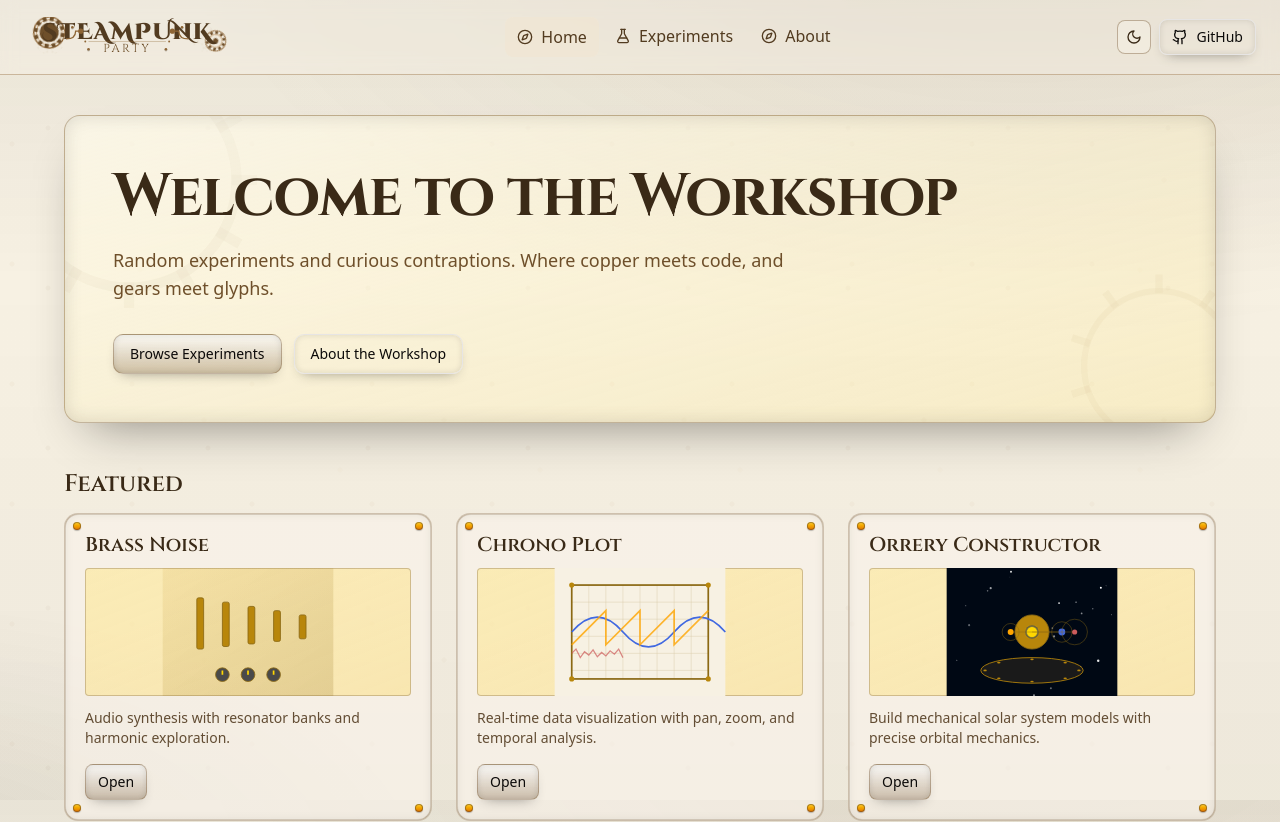
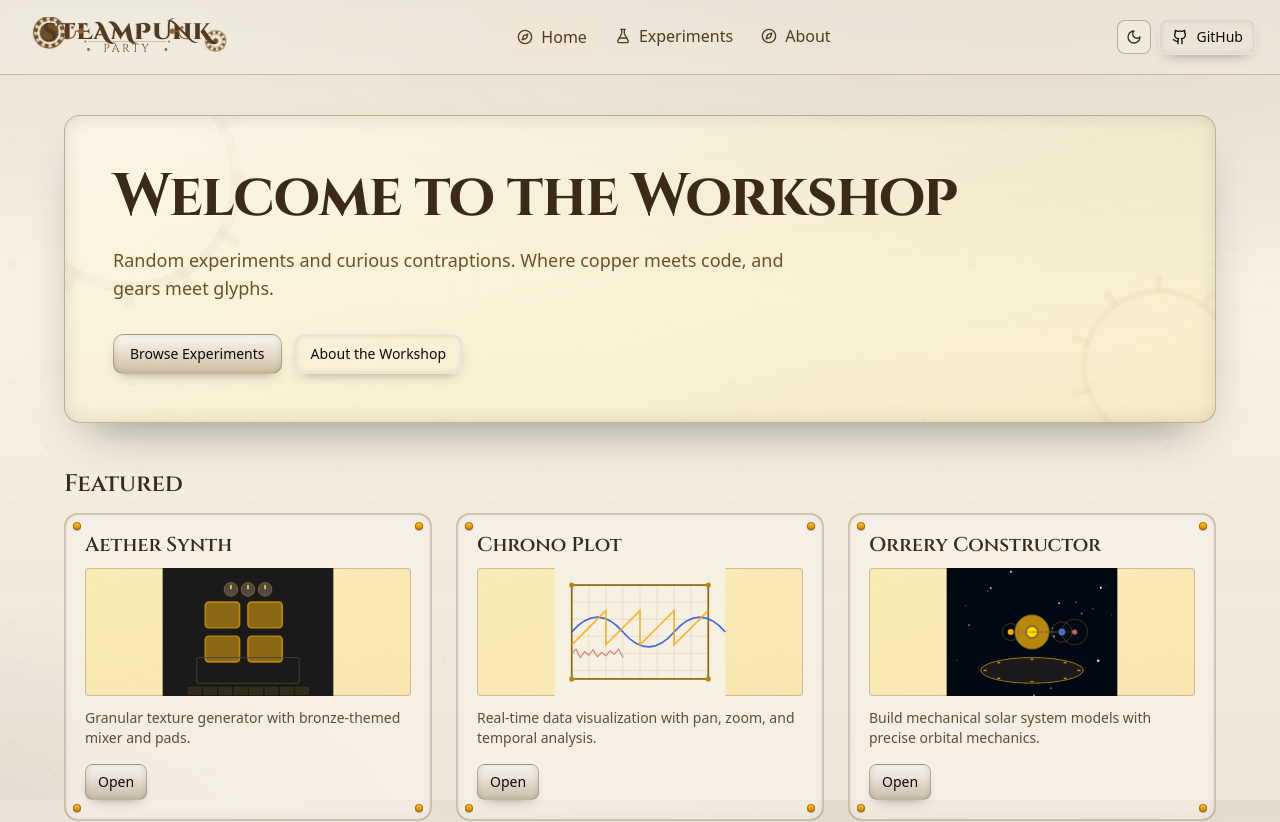
Before and after one commit to emllr/steampunk.party, a Next.js app: page / in a window 1280 px wide. Shown: the top 822 px of the page. Built offline with nearby package versions, Linux system fonts and the light colour scheme.

Commit message:
feat: swap brass noise for aether synth

```diff
--- a/app/page.tsx
+++ b/app/page.tsx
@@ -52,10 +52,10 @@ export default function HomePage() {
           <div className="mt-4 grid gap-6 sm:grid-cols-2 lg:grid-cols-3">
             {[
               {
-                title: "Brass Noise",
-                slug: "brass-noise",
-                description: "Audio synthesis with resonator banks and harmonic exploration.",
-                Preview: Previews.BrassNoisePreview
+                title: "Aether Synth",
+                slug: "aether-synth",
+                description: "Granular texture generator with bronze-themed mixer and pads.",
+                Preview: Previews.AetherSynthPreview
               },
               {
                 title: "Chrono Plot",
```
